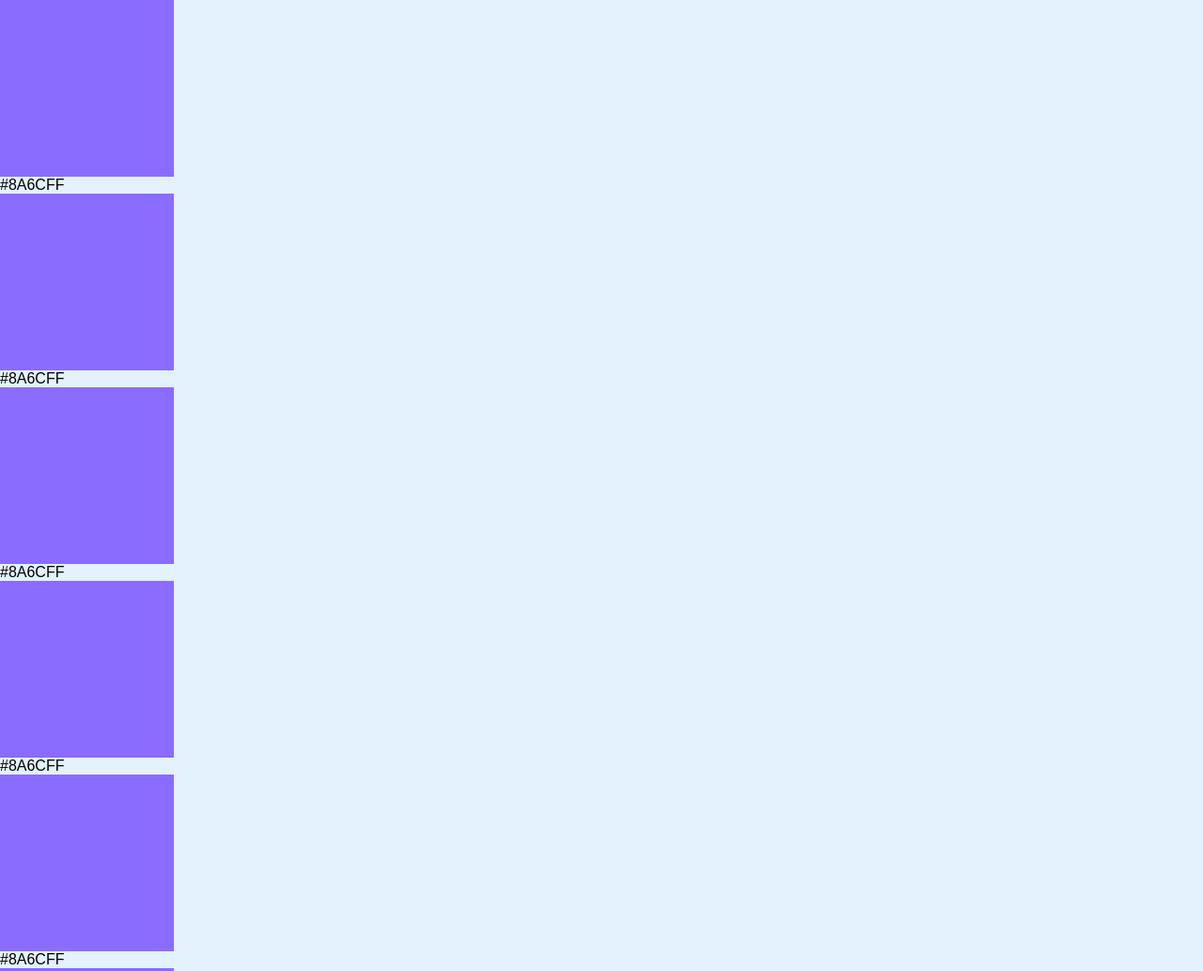
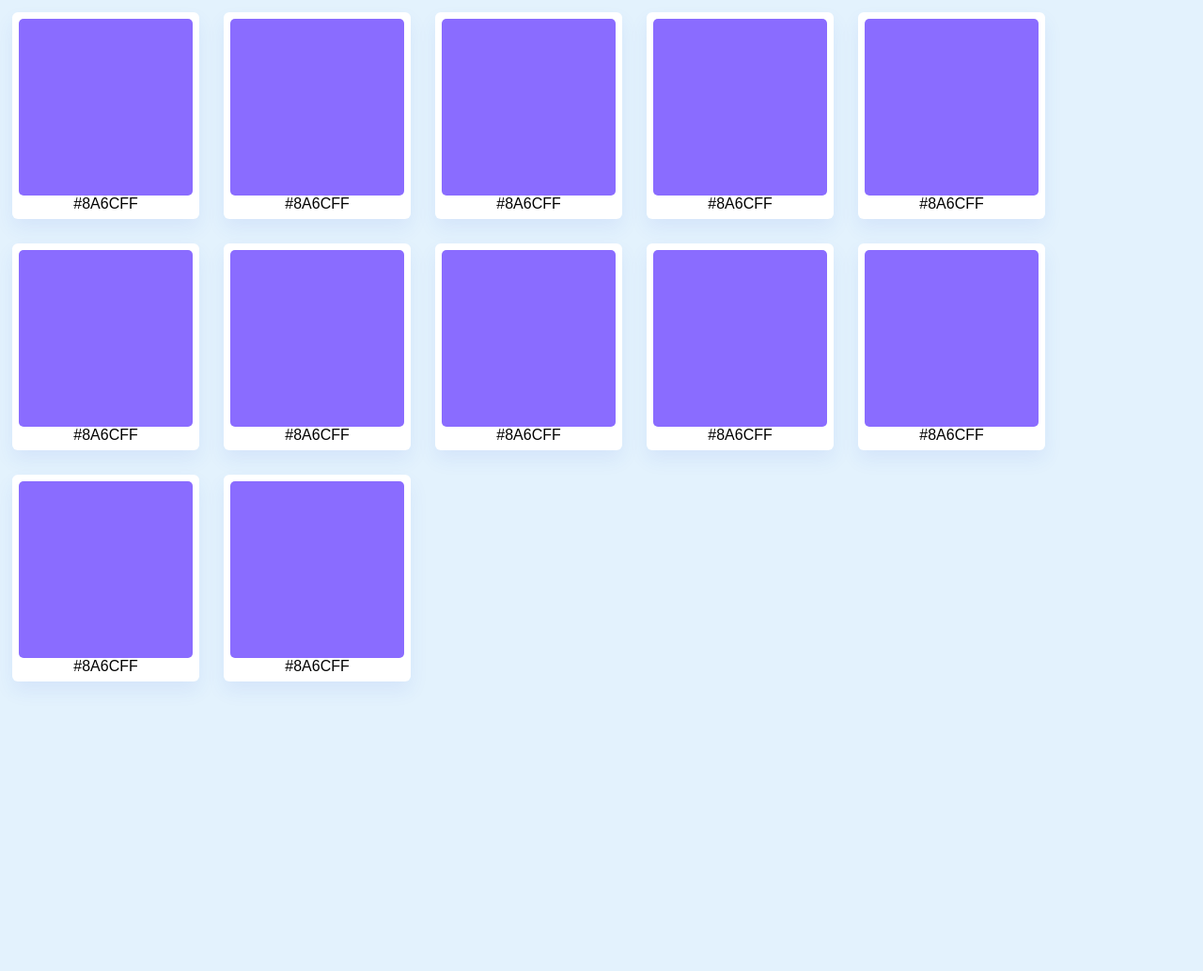
Before and after one commit to b-bek6/Color-Palatte, a plain HTML site: page index.html in a window 1280 px wide. Shown: the top 1033 px of the page at 94% size. After the commit the page ends 800 px from the top, so only its background shows below. Drawn offline with Linux system fonts and the light colour scheme.

Commit message:
changes in cdd

```diff
--- a/index.html
+++ b/index.html
@@ -8,73 +8,51 @@
 
 </head>
 <body>
-    <ul class="comtainer">
+    <ul class="container">
         <li class="color">
             <div class="rect-box"></div>
             <span class="hex-value">#8A6CFF</span>
         </li>
-    </ul>
-    <ul class="comtainer">
         <li class="color">
             <div class="rect-box"></div>
             <span class="hex-value">#8A6CFF</span>
         </li>
-    </ul>
-    <ul class="comtainer">
         <li class="color">
             <div class="rect-box"></div>
             <span class="hex-value">#8A6CFF</span>
         </li>
-    </ul>
-    <ul class="comtainer">
         <li class="color">
             <div class="rect-box"></div>
             <span class="hex-value">#8A6CFF</span>
         </li>
-    </ul>
-    <ul class="comtainer">
         <li class="color">
             <div class="rect-box"></div>
             <span class="hex-value">#8A6CFF</span>
         </li>
-    </ul>
-    <ul class="comtainer">
         <li class="color">
             <div class="rect-box"></div>
             <span class="hex-value">#8A6CFF</span>
         </li>
-    </ul>
-    <ul class="comtainer">
         <li class="color">
             <div class="rect-box"></div>
             <span class="hex-value">#8A6CFF</span>
         </li>
-    </ul>
-    <ul class="comtainer">
         <li class="color">
             <div class="rect-box"></div>
             <span class="hex-value">#8A6CFF</span>
         </li>
-    </ul>
-    <ul class="comtainer">
         <li class="color">
             <div class="rect-box"></div>
             <span class="hex-value">#8A6CFF</span>
         </li>
-    </ul>
-    <ul class="comtainer">
         <li class="color">
             <div class="rect-box"></div>
             <span class="hex-value">#8A6CFF</span>
         </li>
-    </ul>
-    <ul class="comtainer">
         <li class="color">
             <div class="rect-box"></div>
             <span class="hex-value">#8A6CFF</span>
         </li>
-    </ul>
-    <ul class="comtainer">
         <li class="color">
             <div class="rect-box"></div>
             <span class="hex-value">#8A6CFF</span>
--- a/style.css
+++ b/style.css
@@ -10,11 +10,22 @@
 body{
     background: #E3f2fd;
 }
-.xontainer .color{
+.container{
+    display: flex;
+    flex-wrap: wrap;
+}
+.container .color{
+    list-style: none;
+    margin: 13px;
+    padding: 7px;
+    text-align: center;
+    border-radius: 6px;
     background: #fff;
+    box-shadow: 0 10px 20px rgba(52, 87, 220, 0.08);
 }
 .color .rect-box{
     width: 185px;
     height: 188px;
+    border-radius: 5px;
     background: #8A6CFF;
 }
```
